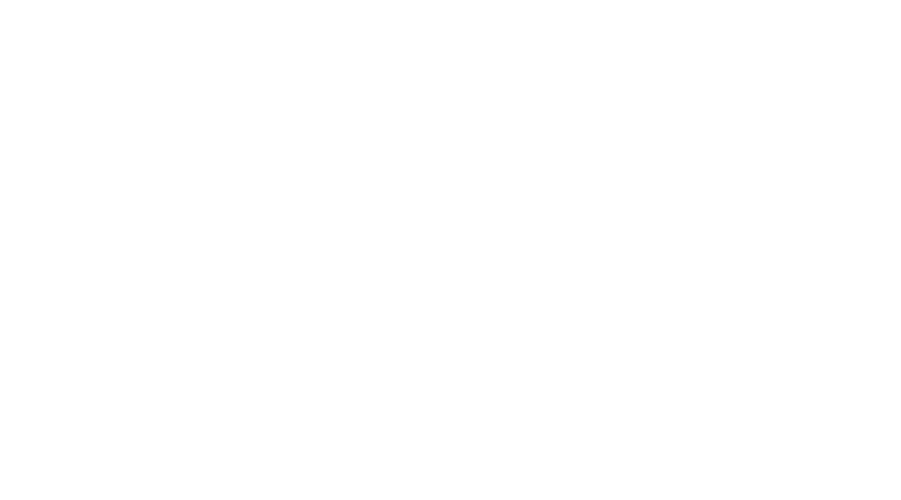
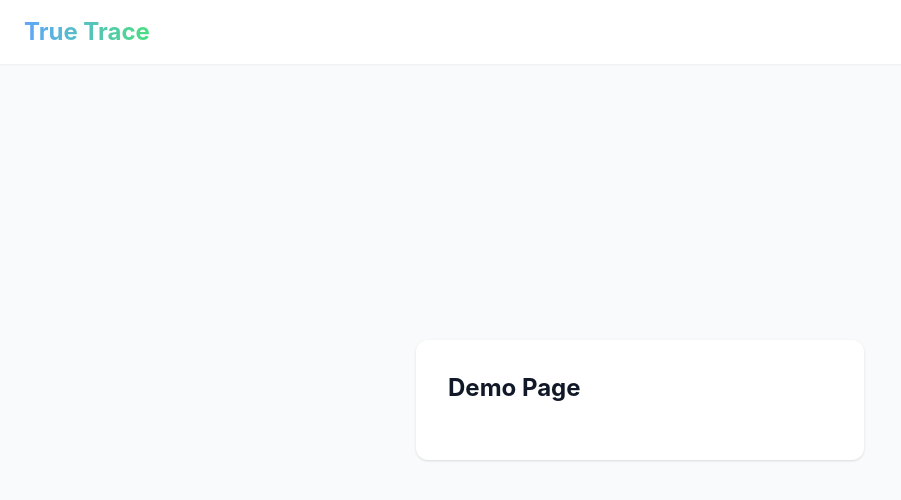
Before and after one commit to Hsyka/TrueTrace, a React (Create React App) app: page /#/demo in a window 1280 px wide. Before the commit this address had no page. Shown: the top 500 px of the page, without its empty margins (0-901 px from the left). Built offline with nearby package versions, Linux system fonts and the light colour scheme.

Commit message:
added blank demo page and routing

```diff
--- a/src/App.js
+++ b/src/App.js
@@ -2,6 +2,7 @@
 import Landing from './pages/Landing';
 import Login from './pages/Login'; // create this next
 import Signup from './pages/Signup';
+import Demo from './pages/Demo';
 
 export default function App() {
   return (
@@ -9,6 +10,7 @@
       <Route path="/" element={<Landing />} />
       <Route path="/login" element={<Login />} />
       <Route path="/signup" element={<Signup />} />
+      <Route path="/demo" element={<Demo />} />
       {/* Add more routes here as needed */}
     </Routes>
   );
--- /dev/null
+++ b/src/pages/Demo.js
@@ -0,0 +1,24 @@
+import React, { useState } from 'react';
+import { Link } from 'react-router-dom';
+
+export default function Demo() {
+
+
+
+  return (
+    <div className="min-h-screen flex items-center justify-center bg-gray-50 px-6">
+    {/* Main Header - Always visible */}
+      <header className="fixed top-0 w-full bg-white shadow-sm z-50 transition-all h-16 flex items-center">
+        <div className="max-w-7xl mx-auto px-6 w-full flex items-center justify-between">
+        {/* Top Title/Logo */}
+          <div className="text-2xl font-bold bg-gradient-to-r from-blue-400 to-green-400 bg-clip-text text-transparent">
+            <Link to='/'>True Trace</Link>
+          </div>
+        </div>
+      </header>
+      <div className="w-full max-w-md bg-white p-8 rounded-xl shadow">
+        <h1 className="text-2xl font-bold text-gray-900 mb-6">Demo Page</h1>
+      </div>
+    </div>
+  );
+}
```
